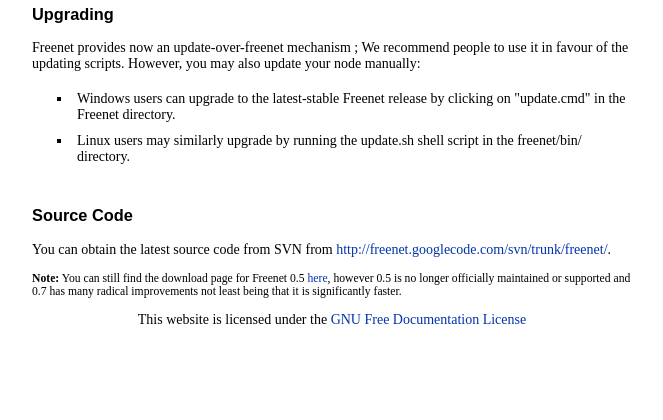
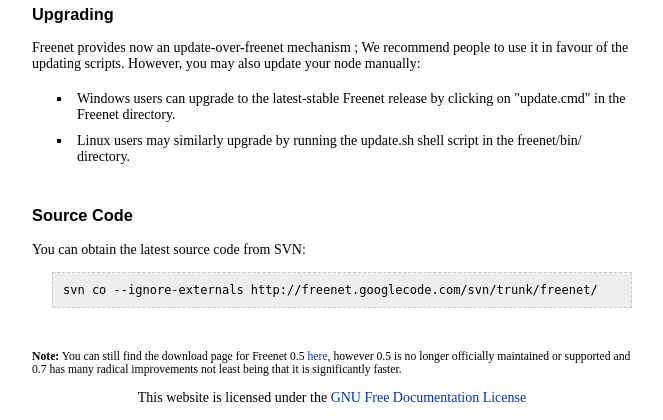
Before and after one commit to hyphanet/website-old, a PHP site: page /SSK/download.html?lang=1 in a window 1280 px wide. Shown: the part 1803-2223 px from the top of the page, without its empty margins (159-822 px from the left). Before the commit the page ends 2127 px from the top, so only its background shows below. Run offline with PHP 8.4, Linux system fonts and the light colour scheme.

Commit message:
Give a working command line for how to get the source code.
git-svn-id: file:///home/toad/git-migration/temprepository/trunk/website@16702 67a373e5-eb02-0410-a15c-ee090a768436

```diff
--- a/pages/en/download.php
+++ b/pages/en/download.php
@@ -150,7 +150,8 @@ RAM or more (especially if using Windows XP).
 <ul><li>Windows users can upgrade to the latest-stable Freenet release by clicking on "update.cmd" in the Freenet directory.</li>
 <li>Linux users may similarly upgrade by running the update.sh shell script in the freenet/bin/ directory.</li></ul>
 <h3>Source Code</h3>
-You can obtain the latest source code from SVN from <a href="http://freenet.googlecode.com/svn/trunk/freenet/">http://freenet.googlecode.com/svn/trunk/freenet/</a>.
+<p>You can obtain the latest source code from SVN:</p>
+<pre>svn co --ignore-externals http://freenet.googlecode.com/svn/trunk/freenet/</pre>
 <BR>
 <p>
 <small><b>Note:</b> You can still find the download page for Freenet 0.5 <a href="/download-old.html">here</a>, however 0.5 is no longer officially maintained or supported and 0.7 has many radical improvements not least being that it is significantly faster.</small>
```
